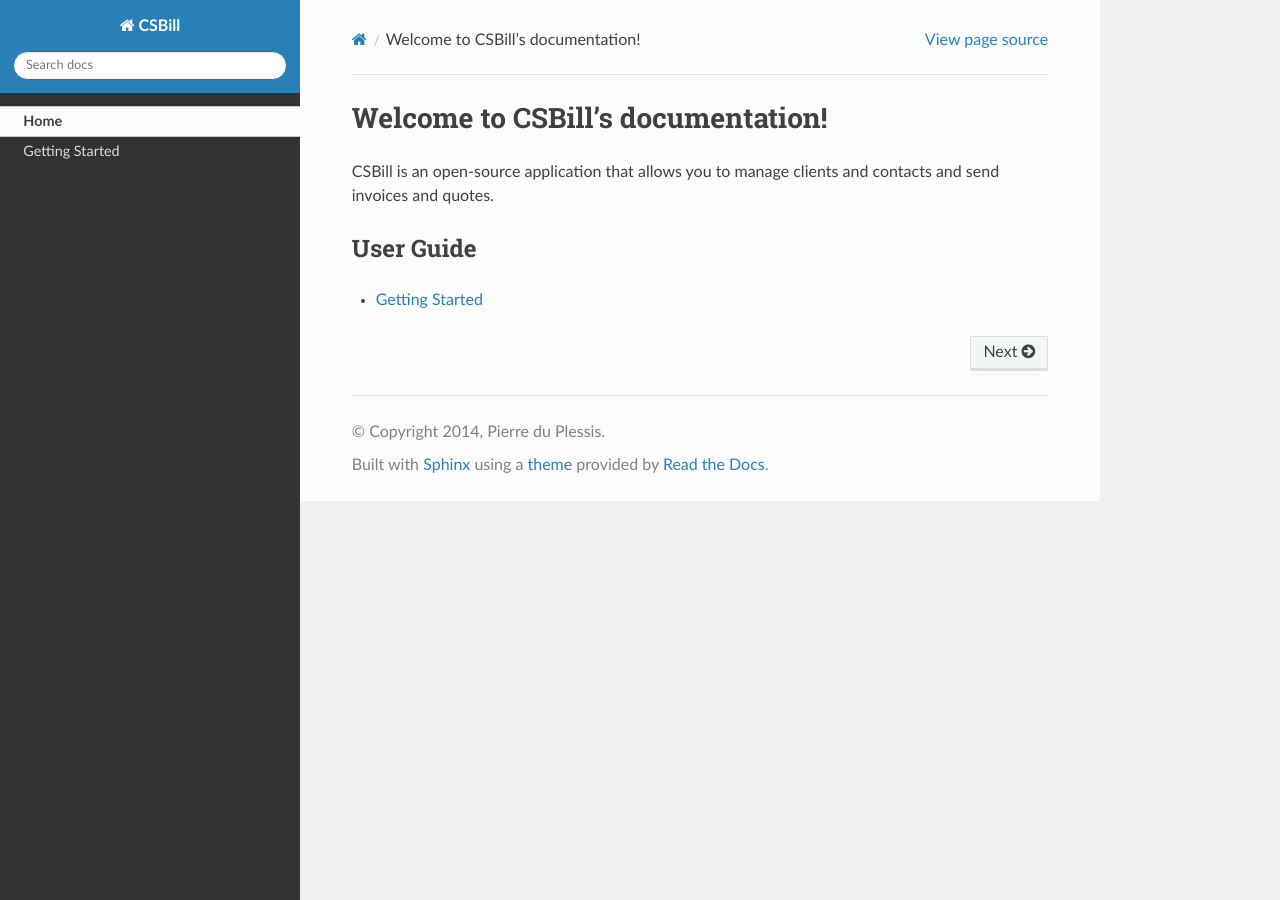
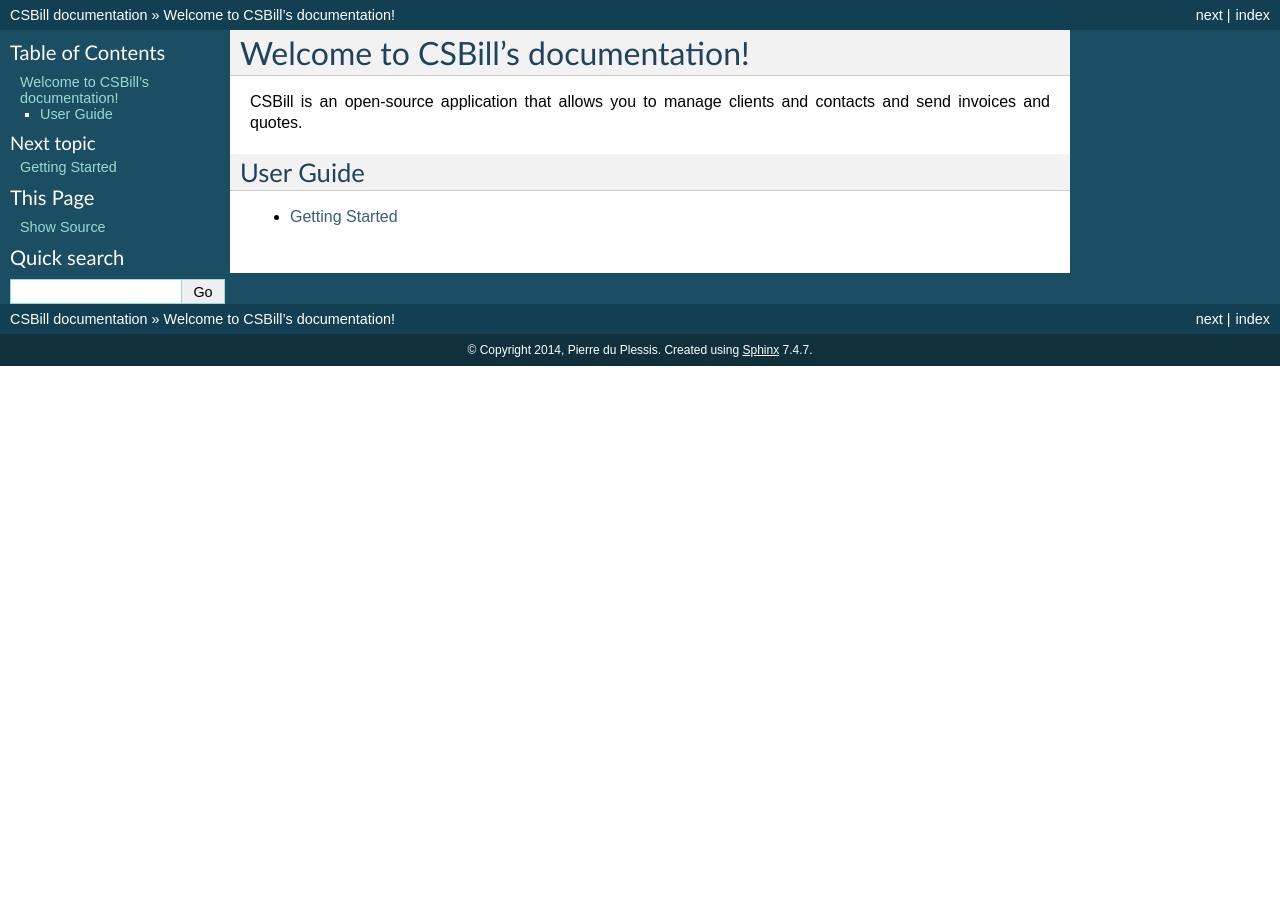
Before and after one commit to SolidInvoice/docs, a Sphinx documentation site: the page built from source/index.rst, in a window 1280 px wide. Built offline with Sphinx 7.4.7, drawn with Linux system fonts in a browser that asks for light colours.

Commit message:
Removed custom theme

```diff
--- a/source/conf.py
+++ b/source/conf.py
@@ -103,7 +103,7 @@
 
 # The theme to use for HTML and HTML Help pages.  See the documentation for
 # a list of builtin themes.
-html_theme = "sphinx_rtd_theme"
+html_theme = "default"
 
 # Theme options are theme-specific and customize the look and feel of a theme
 # further.  For a list of options available for each theme, see the
@@ -111,7 +111,7 @@
 #html_theme_options = {}
 
 # Add any paths that contain custom themes here, relative to this directory.
-html_theme_path = [sphinx_rtd_theme.get_html_theme_path()]
+# html_theme_path = [sphinx_rtd_theme.get_html_theme_path()]
 
 # The name for this set of Sphinx documents.  If None, it defaults to
 # "<project> v<release> documentation".
```
